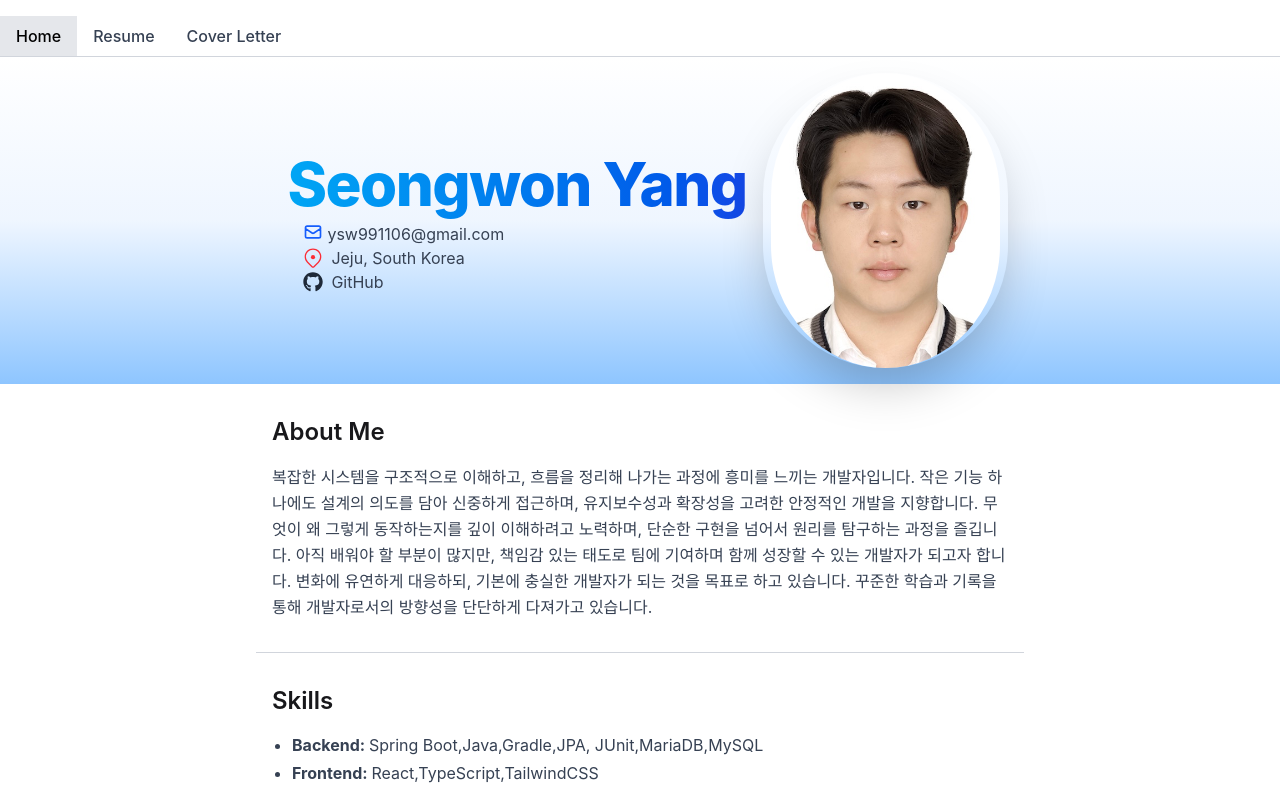
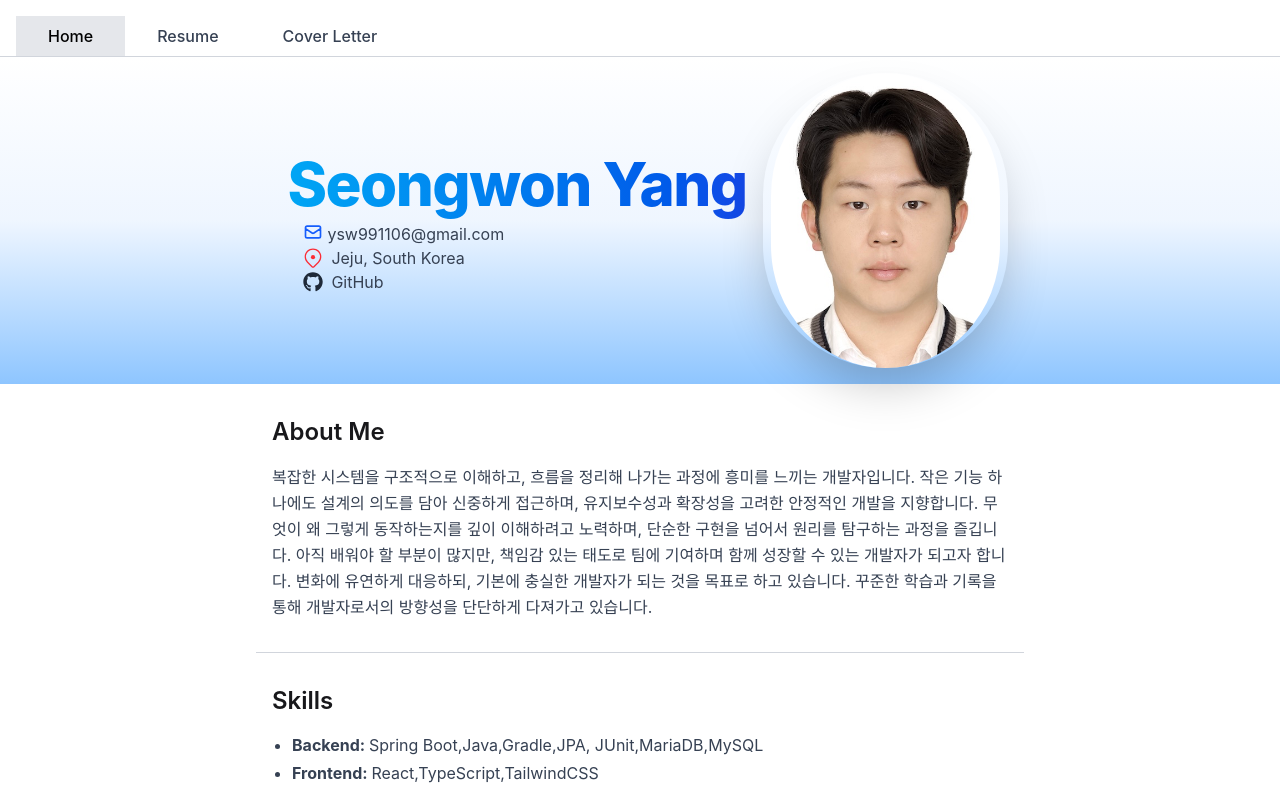
Before and after one commit to codearchitect99/codearchitect99.github.io, a React (Vite) app: page /#/ in a window 1280 px wide. Shown: the top 792 px of the page. Built offline with nearby package versions, Linux system fonts and the light colour scheme.

Commit message:
update navbar

```diff
--- a/src/components/NavBar.tsx
+++ b/src/components/NavBar.tsx
@@ -2,14 +2,14 @@ import { NavLink } from "react-router-dom";
 
 export const NavBar = () => {
 	return (
-		<nav className="bg-white dark:bg-gray-900 shadow pt-4 border-b border-gray-300">
-			<div className="max-w-7xl mx-auto flex items-center justify-between">
+		<nav className="bg-white dark:bg-gray-900 shadow pt-4 border-b border-gray-300 px-4">
+			<div className="flex">
 				<div className="flex">
 					<NavLink
 						to="/"
 						end
 						className={({ isActive }) =>
-							`px-4 py-2 transition-colors font-medium ${
+							`px-8 py-2 transition-colors font-medium ${
 								isActive
 									? "bg-gray-200 dark:bg-gray-800 text-black dark:text-white"
 									: "text-gray-700 dark:text-gray-300 hover:bg-gray-100 dark:hover:bg-gray-800"
@@ -21,7 +21,7 @@ export const NavBar = () => {
 					<NavLink
 						to="/resume"
 						className={({ isActive }) =>
-							`px-4 py-2 transition-colors font-medium ${
+							`px-8 py-2 transition-colors font-medium ${
 								isActive
 									? "bg-gray-200 dark:bg-gray-800 text-black dark:text-white"
 									: "text-gray-700 dark:text-gray-300 hover:bg-gray-100 dark:hover:bg-gray-800"
@@ -33,7 +33,7 @@ export const NavBar = () => {
 					<NavLink
 						to="/coverletter"
 						className={({ isActive }) =>
-							`px-4 py-2 transition-colors font-medium ${
+							`px-8 py-2 transition-colors font-medium ${
 								isActive
 									? "bg-gray-200 dark:bg-gray-800 text-black dark:text-white"
 									: "text-gray-700 dark:text-gray-300 hover:bg-gray-100 dark:hover:bg-gray-800"
```
